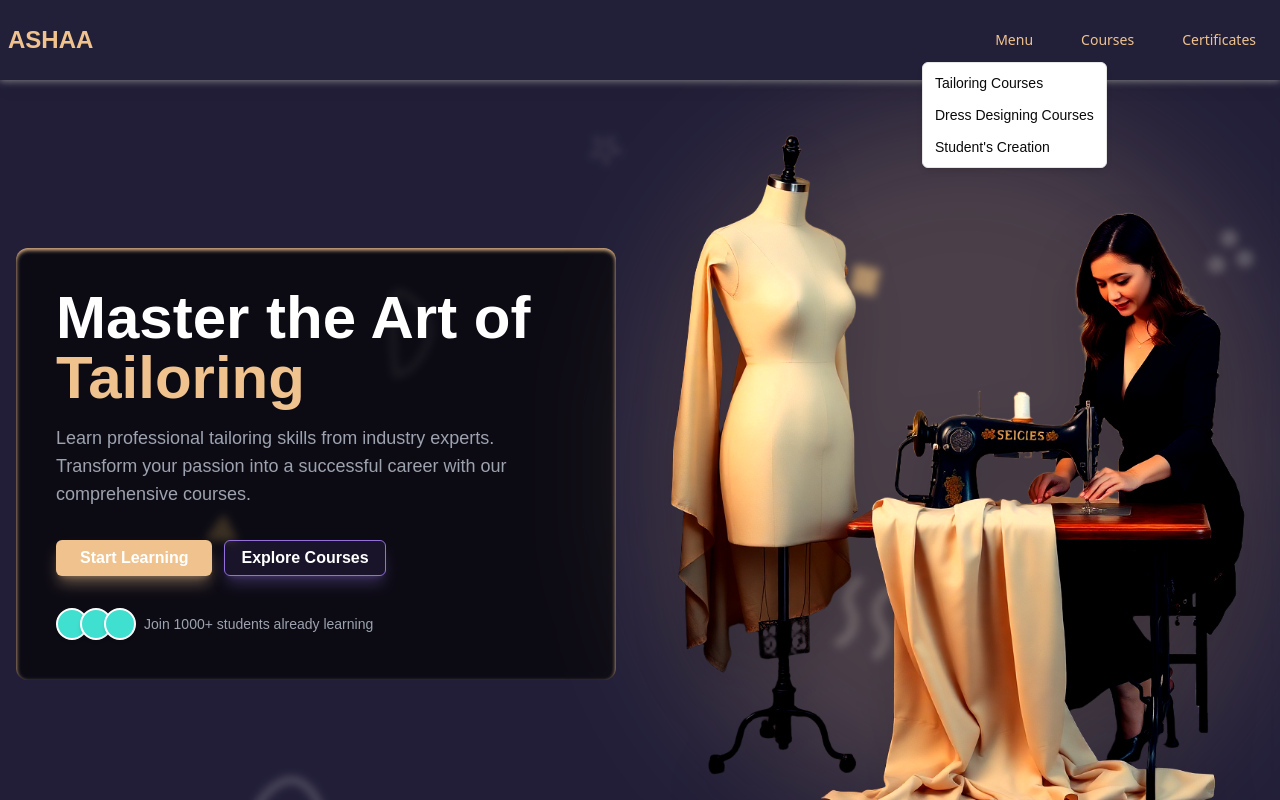
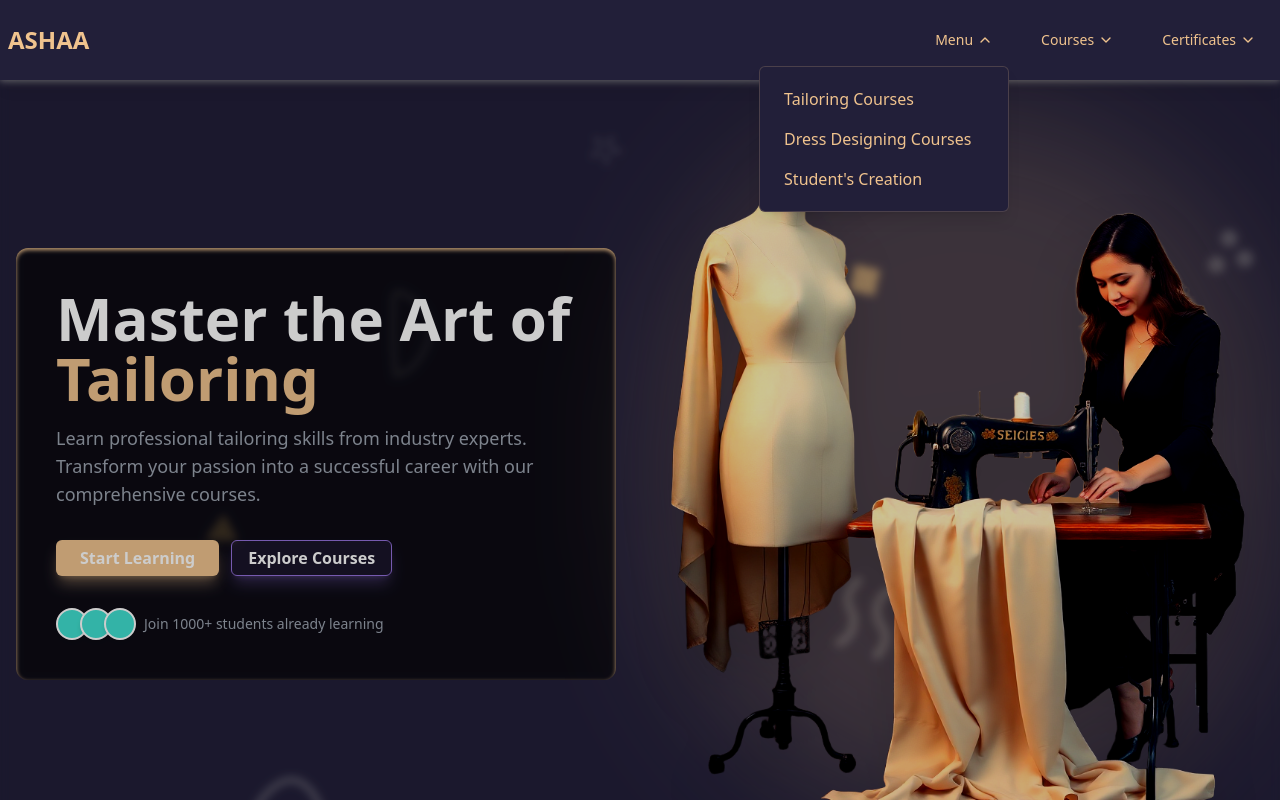
Before and after one commit to karacal-desk/next_trailor, a Next.js app: page / in a window 1280 px wide. Both pictures are taken after a click on the button "Menu". Shown: the top 800 px of the page. Built offline with nearby package versions, Linux system fonts and the light colour scheme.

Commit message:
reimagined responsive navbar

```diff
--- a/src/app/globals.css
+++ b/src/app/globals.css
@@ -1,10 +1,6 @@
 @tailwind base;
 @tailwind components;
 @tailwind utilities;
-
-body {
-  font-family: Arial, Helvetica, sans-serif;
-}
 
 @layer utilities {
   .text-balance {
--- a/src/app/layout.tsx
+++ b/src/app/layout.tsx
@@ -1,24 +1,25 @@
 import type { Metadata } from "next";
-import localFont from "next/font/local";
 import "./globals.css";
-import Navbar from "@/components/Navbar";
 import Footer from "@/components/Footer";
 import Background from "@/components/Background";
+import { Lora, Raleway } from "next/font/google";
+import Navbar from "@/components/Navbar.mod";
 
-const geistSans = localFont({
-  src: "./fonts/GeistVF.woff",
-  variable: "--font-geist-sans",
-  weight: "100 900",
+const lora = Lora({
+  subsets: ["latin"],
+  weight: ["400", "600", "700"], // Choose the weights you need
+  variable: "--font-lora", // Custom CSS variable
 });
-const geistMono = localFont({
-  src: "./fonts/GeistMonoVF.woff",
-  variable: "--font-geist-mono",
-  weight: "100 900",
+
+const raleway = Raleway({
+  subsets: ["latin"],
+  weight: ["400", "500", "700"], // Choose the weights you need
+  variable: "--font-raleway",
 });
 
 export const metadata: Metadata = {
-  title: "Create Next App",
-  description: "Generated by create next app",
+  title: "ASHAA-Design School",
+  description: "Learn Art with Practicality",
 };
 
 export default function RootLayout({
@@ -27,10 +28,8 @@ export default function RootLayout({
   children: React.ReactNode;
 }>) {
   return (
-    <html lang="en">
-      <body
-        className={`${geistSans.variable} ${geistMono.variable} antialiased flex flex-col min-h-screen`}
-      >
+    <html lang="en" className={` ${raleway.variable} ${lora.variable}`}>
+      <body className={` antialiased flex flex-col min-h-screen`}>
         <Background />
         <Navbar />
         {children}
--- a/src/components/HeroSection.mod.tsx
+++ b/src/components/HeroSection.mod.tsx
@@ -93,6 +93,7 @@ const HeroSection = () => {
               height={600}
               priority
               className="relative z-50 drop-shadow-2xl"
+              quality={90}
             />
           </motion.div>
         </div>
--- a/src/components/Jobs.tsx
+++ b/src/components/Jobs.tsx
@@ -52,8 +52,9 @@ const Jobs = () => {
                   <Image
                     src={opportunity.icon || "/placeholder.svg"}
                     alt={opportunity.title}
-                    layout="fill"
-                    objectFit="contain"
+                    fill
+                    style={{ objectFit: "contain" }}
+                    quality={80}
                   />
                 </div>
                 <h3 className="font-semibold text-lg">{opportunity.title}</h3>
--- /dev/null
+++ b/src/components/Navbar.mod.tsx
@@ -0,0 +1,243 @@
+"use client";
+
+import { useState } from "react";
+import Link from "next/link";
+import { Button } from "@/components/ui/button";
+import { ChevronDown, Menu, X } from "lucide-react";
+import { motion, AnimatePresence } from "framer-motion";
+
+// Define the structure for our navigation items
+type NavItem = {
+  title: string;
+  items: { title: string; href: string }[];
+};
+
+// Our navigation data
+const navItems: NavItem[] = [
+  {
+    title: "Menu",
+    items: [
+      { title: "Tailoring Courses", href: "#tailoring" },
+      { title: "Dress Designing Courses", href: "#designing" },
+      { title: "Student's Creation", href: "#creations" },
+    ],
+  },
+  {
+    title: "Courses",
+    items: [
+      { title: "Basic Tailoring Course (6 months)", href: "#basic-tailoring" },
+      { title: "Basic Embroidery Course (3 months)", href: "#embroidery" },
+      {
+        title: "Diploma in Tailoring and Dress Designing (1 year)",
+        href: "#diploma",
+      },
+      { title: "Short-term Fun Courses (3 months)", href: "#short-term" },
+      { title: "Recycle & Reuse Old Clothes (3 months)", href: "#recycle" },
+    ],
+  },
+  {
+    title: "Certificates",
+    items: [
+      { title: "Certificates for Tailoring Course", href: "#tailoring-cert" },
+      {
+        title: "Diploma Certificate for Dress Designing",
+        href: "#designing-cert",
+      },
+    ],
+  },
+];
+
+const Navbar = () => {
+  const [expandedSection, setExpandedSection] = useState<string | null>(null);
+  const [mobileMenuOpen, setMobileMenuOpen] = useState(false);
+  const [activeMobileSection, setActiveMobileSection] = useState<string | null>(
+    null,
+  );
+
+  const toggleDesktopSection = (title: string) => {
+    if (expandedSection === title) {
+      setExpandedSection(null);
+    } else {
+      setExpandedSection(title);
+    }
+  };
+
+  const toggleMobileMenu = () => {
+    setMobileMenuOpen(!mobileMenuOpen);
+    if (mobileMenuOpen) {
+      setActiveMobileSection(null);
+    }
+  };
+
+  const toggleMobileSection = (title: string) => {
+    if (activeMobileSection === title) {
+      setActiveMobileSection(null);
+    } else {
+      setActiveMobileSection(title);
+    }
+  };
+
+  const closeAll = () => {
+    setExpandedSection(null);
+    setMobileMenuOpen(false);
+    setActiveMobileSection(null);
+  };
+
+  return (
+    <>
+      <nav className="fixed bg-[#221F39] text-[#F0C38E] z-30 w-full shadow-lg">
+        <div className="container mx-auto px-2">
+          <div className="flex justify-between items-center h-20">
+            <Link href="/" className="ml-3 md:ml-0 font-bold text-2xl">
+              ASHAA
+            </Link>
+
+            {/* Desktop Navigation */}
+            <div className="hidden md:flex space-x-4 font-sans text-2xl">
+              {navItems.map((item) => (
+                <div key={item.title} className="relative">
+                  <Button
+                    variant="ghost"
+                    className="flex items-center gap-1 text-[#F0C38E] hover:text-[#221F39] hover:bg-[#F0C38E]"
+                    onClick={() => toggleDesktopSection(item.title)}
+                  >
+                    {item.title}
+                    <motion.div
+                      animate={{
+                        rotate: expandedSection === item.title ? 180 : 0,
+                      }}
+                      transition={{ duration: 0.3 }}
+                    >
+                      <ChevronDown className="h-4 w-4" />
+                    </motion.div>
+                  </Button>
+
+                  <AnimatePresence>
+                    {expandedSection === item.title && (
+                      <motion.div
+                        initial={{ opacity: 0, y: -10 }}
+                        animate={{ opacity: 1, y: 0 }}
+                        exit={{ opacity: 0, y: -10 }}
+                        transition={{ duration: 0.2 }}
+                        className="absolute top-full right-0 mt-2 bg-[#221F39] rounded-md shadow-lg z-20 min-w-[250px] border border-[#F0C38E]/20"
+                      >
+                        <div className="p-3">
+                          {item.items.map((subItem, index) => (
+                            <Link
+                              href={subItem.href}
+                              key={index}
+                              className="block py-2 px-3 text-base hover:bg-[#F0C38E]/10 rounded transition-colors"
+                              onClick={closeAll}
+                            >
+                              {subItem.title}
+                            </Link>
+                          ))}
+                        </div>
+                      </motion.div>
+                    )}
+                  </AnimatePresence>
+                </div>
+              ))}
+            </div>
+
+            {/* Mobile Menu Button */}
+            <Button
+              variant="ghost"
+              className="md:hidden mr-3  bg-[#F0C38E]/90 text-[#221F39]"
+              onClick={toggleMobileMenu}
+            >
+              {mobileMenuOpen ? (
+                <X className="h-10 w-10" />
+              ) : (
+                <Menu className="h-10 w-10" />
+              )}
+            </Button>
+          </div>
+        </div>
+      </nav>
+
+      {/* Mobile Menu */}
+      <AnimatePresence>
+        {mobileMenuOpen && (
+          <motion.div
+            initial={{ opacity: 0, height: 0 }}
+            animate={{ opacity: 1, height: "calc(100vh - 5rem)" }}
+            exit={{ opacity: 0, height: 0 }}
+            transition={{ duration: 0.3, ease: "easeInOut" }}
+            className="md:hidden fixed top-20 left-0 w-full bg-[#221F39] text-[#F0C38E] z-20 overflow-hidden"
+          >
+            <div className="p-4 overflow-y-auto h-full">
+              {navItems.map((section) => (
+                <div key={section.title} className="mb-4">
+                  <motion.button
+                    className="flex items-center justify-between w-full text-xl font-semibold py-3 border-b border-[#F0C38E]/20"
+                    onClick={() => toggleMobileSection(section.title)}
+                    whileTap={{ scale: 0.98 }}
+                  >
+                    {section.title}
+                    <motion.div
+                      animate={{
+                        rotate: activeMobileSection === section.title ? 180 : 0,
+                      }}
+                      transition={{ duration: 0.3 }}
+                    >
+                      <ChevronDown className="h-5 w-5" />
+                    </motion.div>
+                  </motion.button>
+
+                  <AnimatePresence>
+                    {activeMobileSection === section.title && (
+                      <motion.div
+                        initial={{ opacity: 0, height: 0 }}
+                        animate={{ opacity: 1, height: "auto" }}
+                        exit={{ opacity: 0, height: 0 }}
+                        transition={{ duration: 0.3 }}
+                        className="overflow-hidden"
+                      >
+                        <div className="mt-2 ml-4 space-y-1 py-2">
+                          {section.items.map((item, idx) => (
+                            <motion.div
+                              key={idx}
+                              initial={{ x: -10, opacity: 0 }}
+                              animate={{ x: 0, opacity: 1 }}
+                              transition={{ delay: idx * 0.05 }}
+                            >
+                              <Link
+                                href={item.href}
+                                className="block py-3 hover:text-[#F0C38E]/80 text-lg"
+                                onClick={closeAll}
+                              >
+                                {item.title}
+                              </Link>
+                            </motion.div>
+                          ))}
+                        </div>
+                      </motion.div>
+                    )}
+                  </AnimatePresence>
+                </div>
+              ))}
+            </div>
+          </motion.div>
+        )}
+      </AnimatePresence>
+
+      {/* Overlay for closing when clicking outside */}
+      <AnimatePresence>
+        {(expandedSection || mobileMenuOpen) && (
+          <motion.div
+            initial={{ opacity: 0 }}
+            animate={{ opacity: 1 }}
+            exit={{ opacity: 0 }}
+            transition={{ duration: 0.2 }}
+            className="fixed inset-0 bg-black/20 z-10"
+            onClick={closeAll}
+            aria-hidden="true"
+          />
+        )}
+      </AnimatePresence>
+    </>
+  );
+};
+
+export default Navbar;
--- a/src/components/Tools.tsx
+++ b/src/components/Tools.tsx
@@ -49,8 +49,9 @@ const Tools = () => {
                 <Image
                   src={tool.image || "/placeholder.svg"}
                   alt={tool.name}
-                  layout="fill"
-                  objectFit="contain"
+                  fill
+                  style={{ objectFit: "contain" }}
+                  quality={90}
                 />
               </div>
               <h3 className="absolute bottom-2 right-2 font-semibold text-sm text-[#F0C38E]">
```
